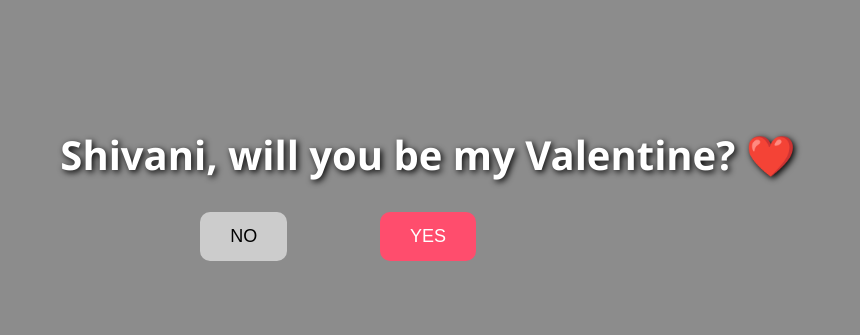
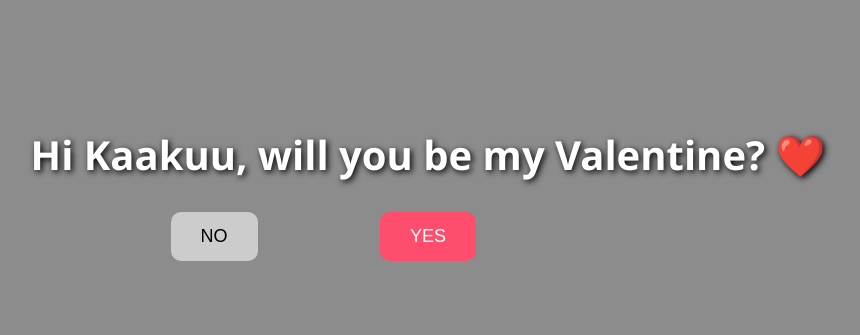
Before and after one commit to ksood1ks/Valentines, a plain HTML site: page index.html in a window 1280 px wide. Shown: the part 184-519 px from the top of the page, without its empty margins (212-1072 px from the left). Drawn offline with Linux system fonts and the light colour scheme.

Commit message:
Update index.html

```diff
--- a/index.html
+++ b/index.html
@@ -86,7 +86,7 @@
   <div class="overlay"></div>
 
   <div class="container" id="content">
-    <h1>Shivani, will you be my Valentine? ❤️</h1>
+    <h1>Hi Kaakuu, will you be my Valentine? ❤️</h1>
 
     <div class="buttons">
       <button id="yes">YES</button>
```
